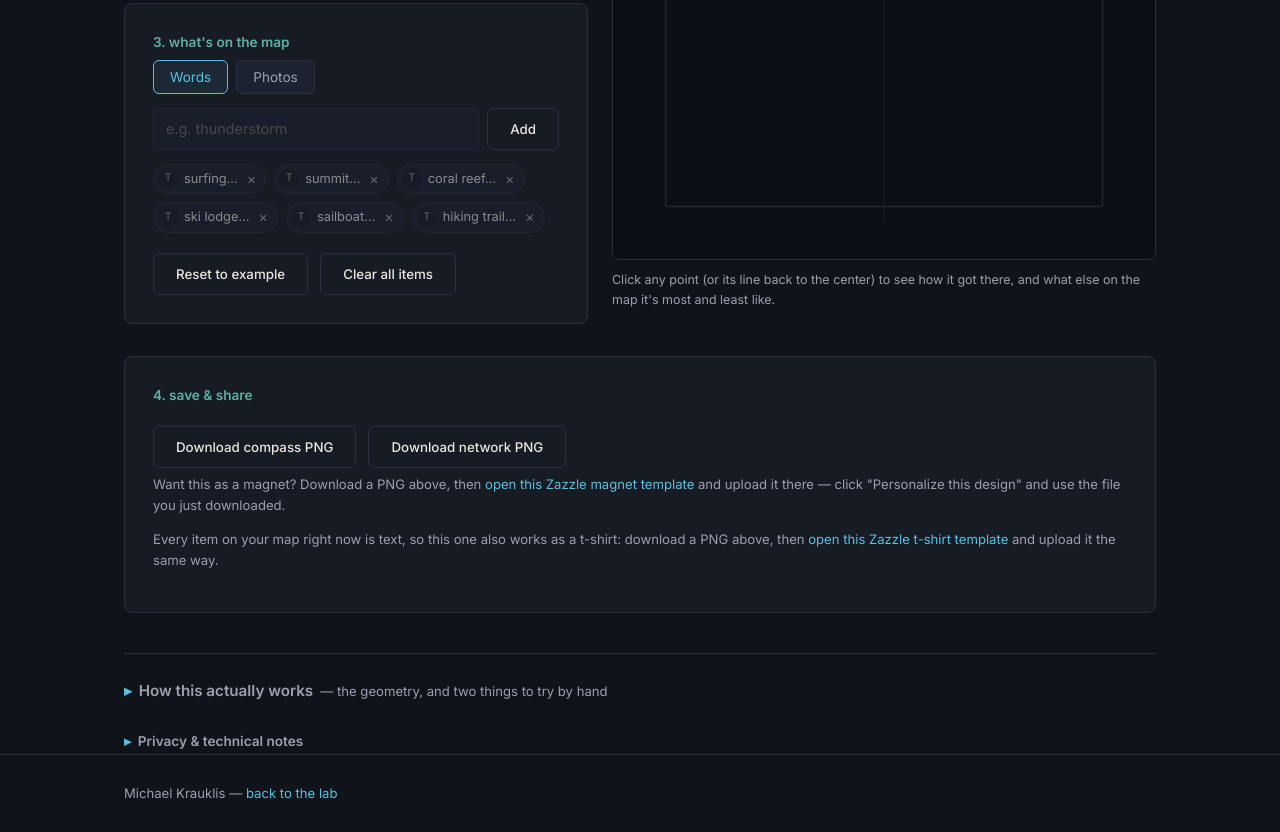
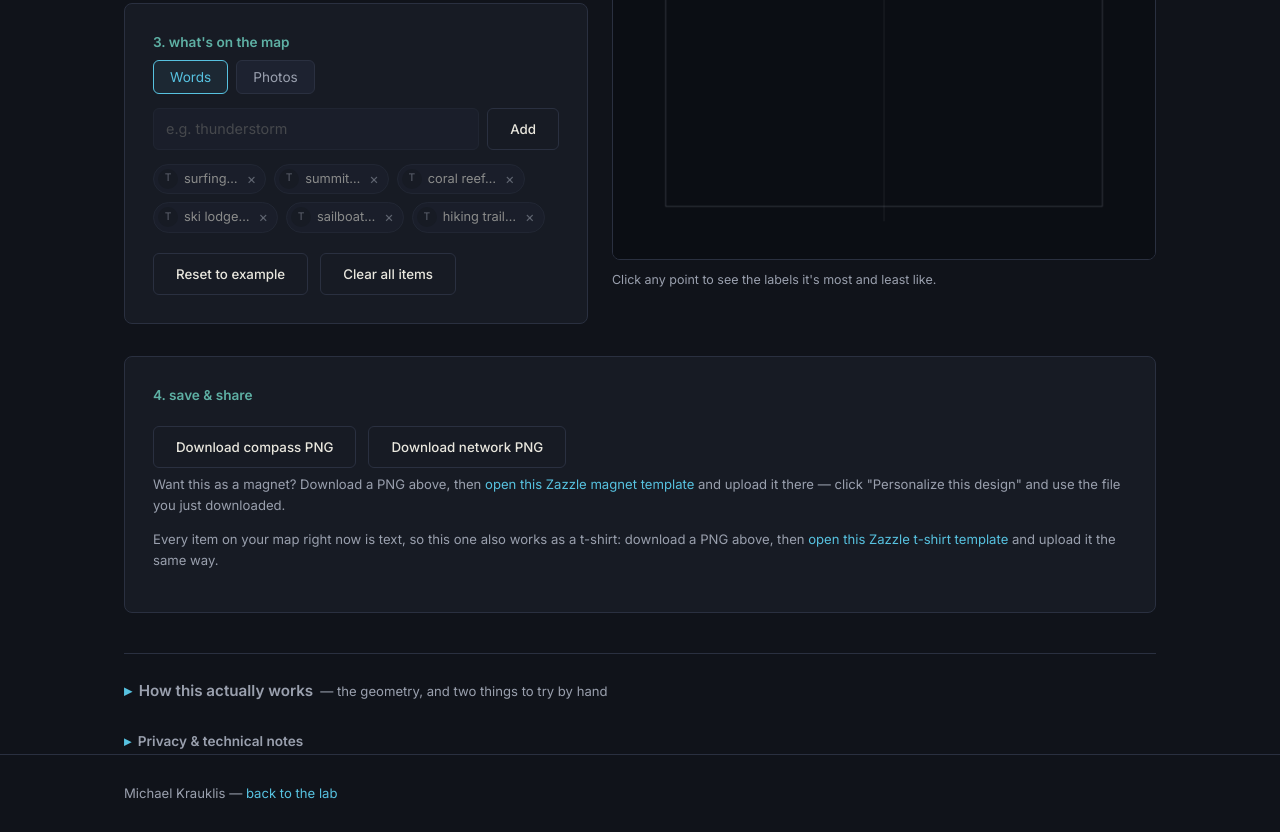
Before and after one commit to mkrauklis/michaelkrauklis.com, a plain HTML site: page lab/vectis/index.html in a window 1280 px wide. Shown: the part 1146-1978 px from the top of the page. Drawn offline with Linux system fonts and the light colour scheme.

Commit message:
Vectis: stop advertising line-clicking as easy in the select hint
Clicking the thin line back to center is hard in practice; the hint now
just says "click any point" instead of implying the line is an equally
easy target. Click-handling itself (canvas.addEventListener('click', ...))
is untouched -- whatever a click currently hits, still hits the same way.

```diff
--- a/lab/vectis/index.html
+++ b/lab/vectis/index.html
@@ -202,8 +202,7 @@
       <span class="axis-label right pos" id="labelRight"></span>
       <span class="axis-label left" id="labelLeft"></span>
     </div>
-    <p class="select-hint">Click any point (or its line back to the center) to see how it got
-    there, and what else on the map it's most and least like.</p>
+    <p class="select-hint">Click any point to see the labels it's most and least like.</p>
     <div class="info-panel" id="infoPanel">
       <h3 id="infoTitle"></h3>
       <div id="infoRanks"></div>
```
